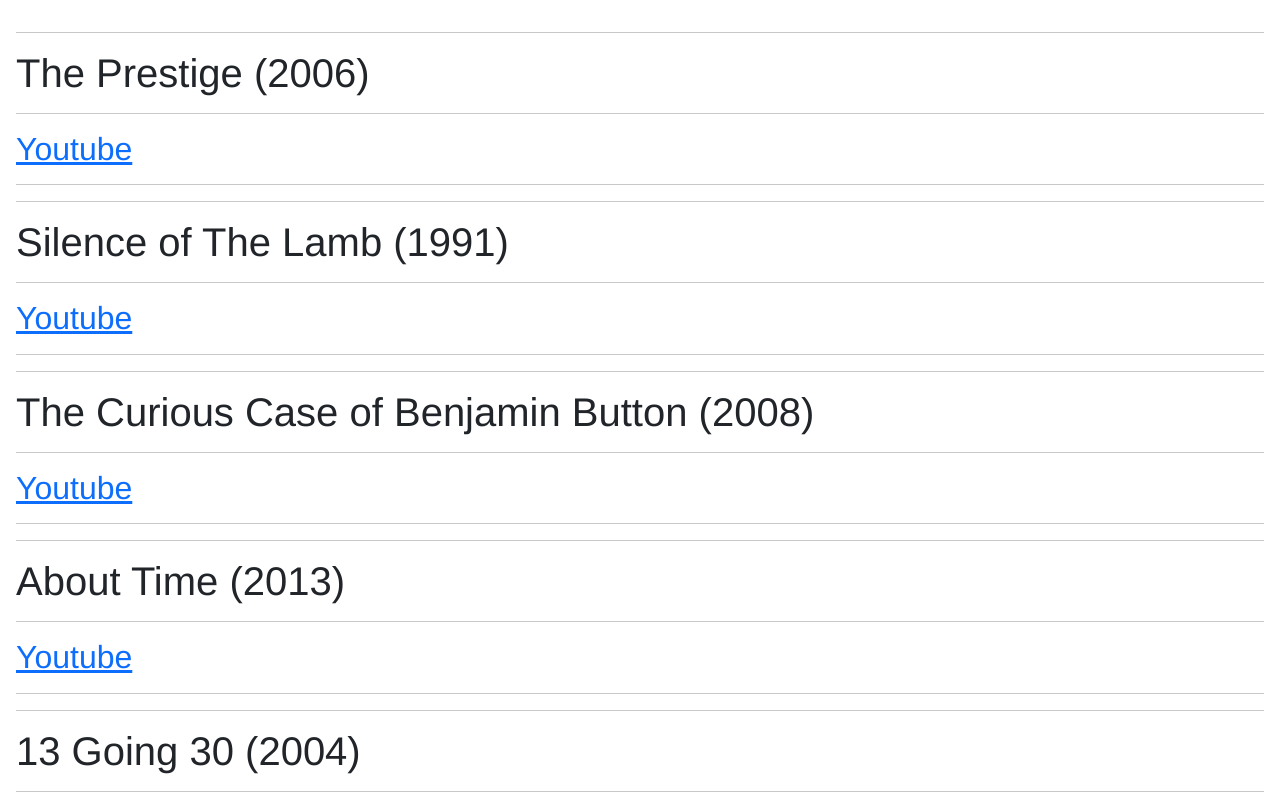
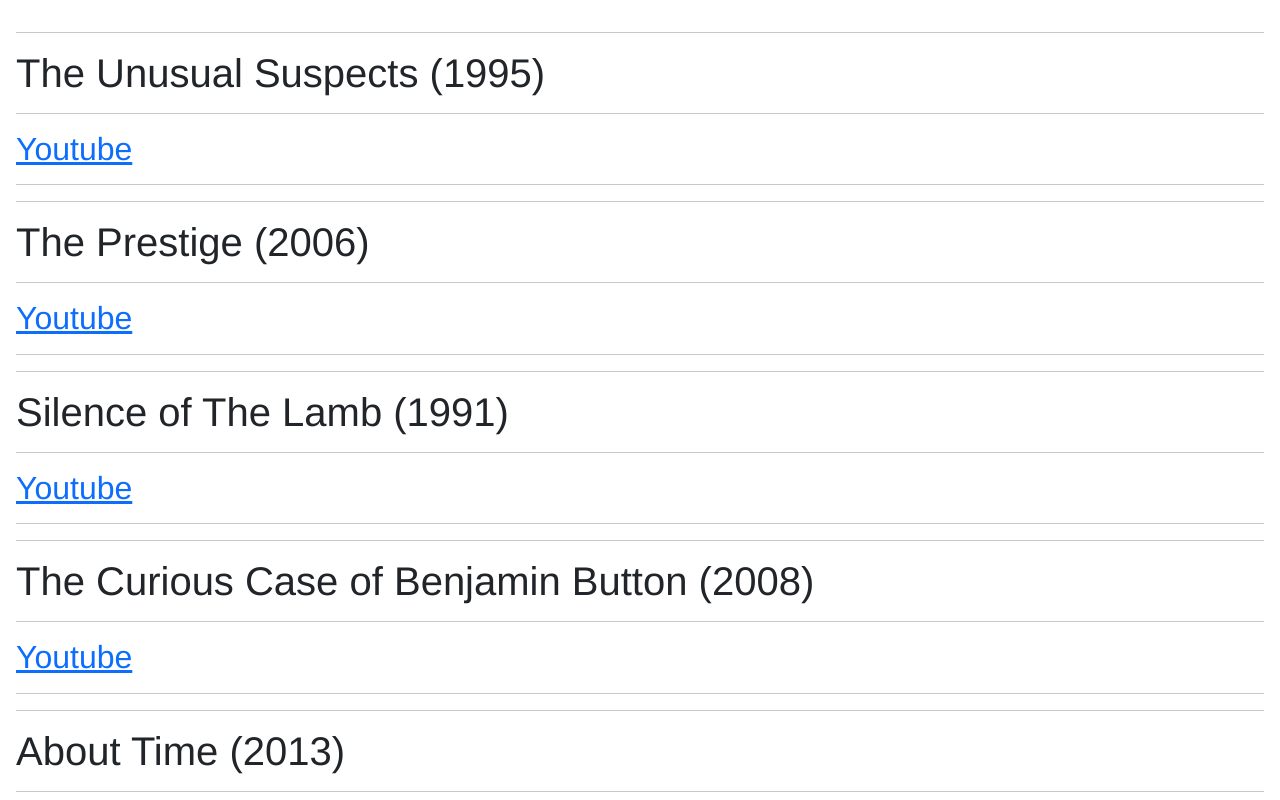
Before and after one commit to mziyadam/movies, a plain HTML site: page index.html in a window 1280 px wide. Shown: the top 800 px of the page. Drawn offline with nearby package versions, Linux system fonts and the light colour scheme.

Commit message:
unusual suspects

```diff
--- a/index.html
+++ b/index.html
@@ -333,6 +333,15 @@
         },
     ]
 },
+{
+    seriesName: 'The Unusual Suspects (1995)',
+    episodes: [
+        {
+            episode: "Youtube",
+            link: "https://youtu.be/nN27jGd7f80"
+        },
+    ]
+},
 
 
 
```
